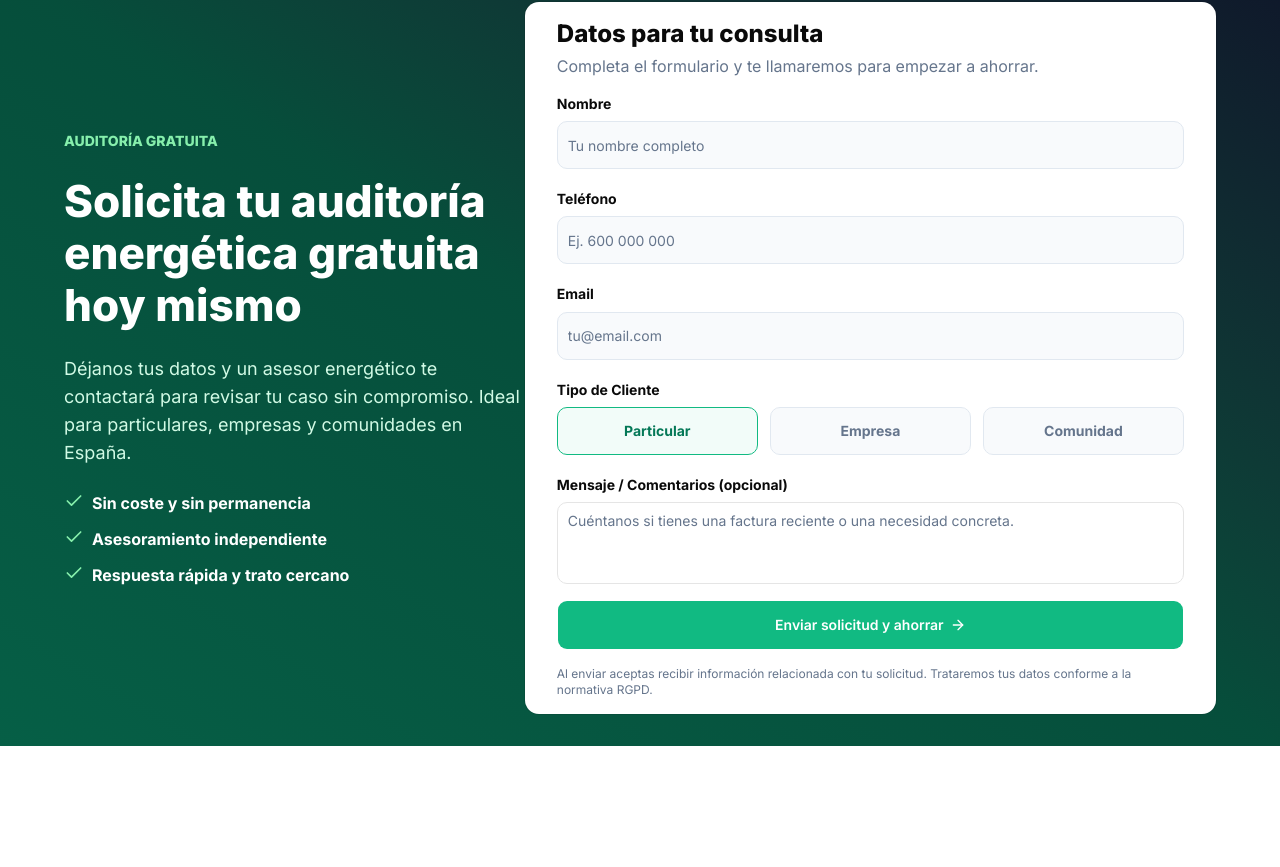
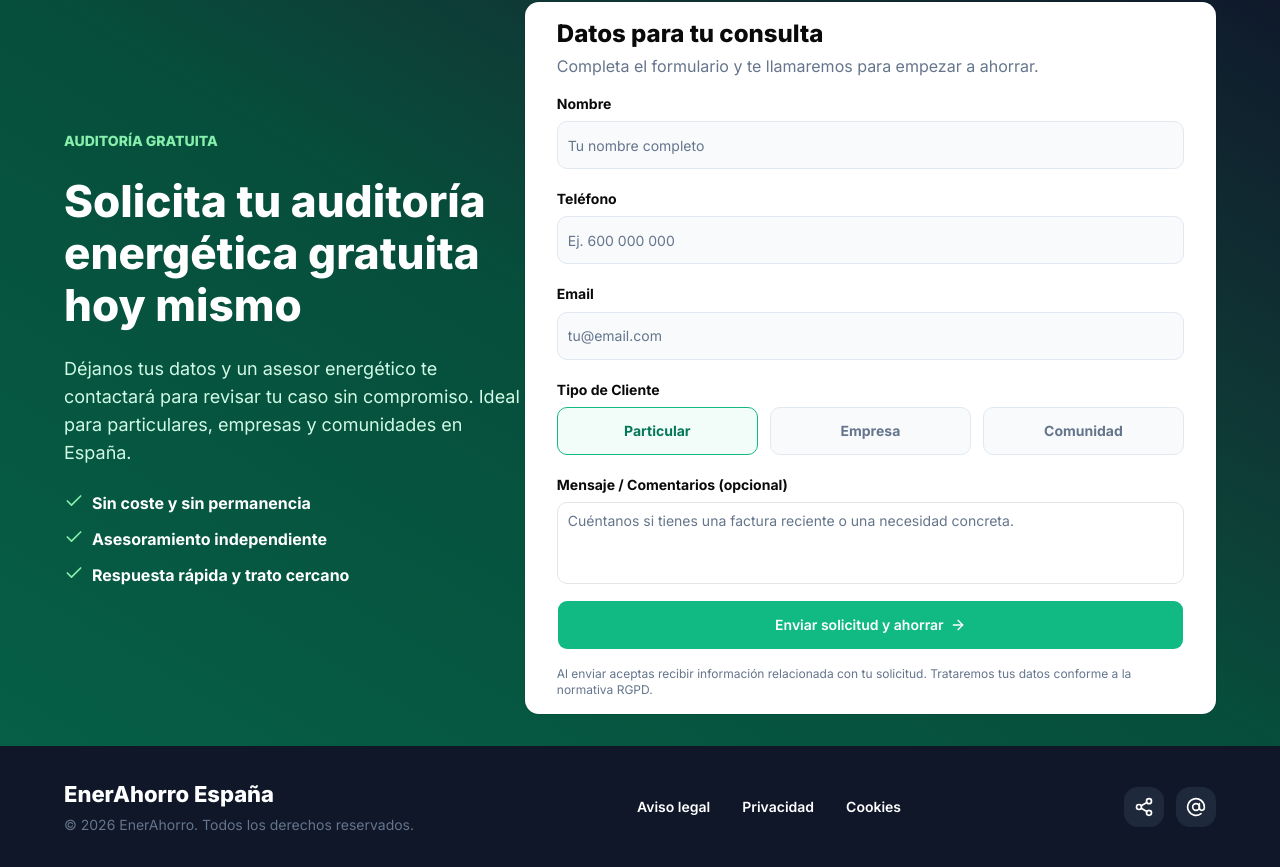
Before and after one commit to babaquero07/ener-ahorro, a Next.js app: page / in a window 1280 px wide. Shown: the part 4017-4884 px from the top of the page. Before the commit the page ends 4763 px from the top, so only its background shows below. Built offline with nearby package versions, Linux system fonts and the light colour scheme.

Commit message:
feat: add Footer component to layout for improved site navigation and information

```diff
--- a/app/layout.tsx
+++ b/app/layout.tsx
@@ -5,6 +5,7 @@ import { ThemeProvider } from "@/components/theme-provider"
 import { cn } from "@/lib/utils"
 import { NavBar } from "@/components/shared/nav-bar"
 import { MobileNav } from "@/components/shared/mobile-nav"
+import { Footer } from "@/components/shared/footer"
 
 const inter = Inter({ subsets: ["latin"], variable: "--font-sans" })
 
@@ -37,6 +38,7 @@ export default function RootLayout({
           </>
         </header>
         <ThemeProvider>{children}</ThemeProvider>
+        <Footer />
       </body>
     </html>
   )
--- /dev/null
+++ b/components/shared/footer.tsx
@@ -0,0 +1,57 @@
+import { AtSign, Share2 } from "lucide-react"
+import Link from "next/link"
+
+const footerLinks = [
+  {
+    label: "Aviso legal",
+    href: "#",
+  },
+  {
+    label: "Privacidad",
+    href: "#",
+  },
+  {
+    label: "Cookies",
+    href: "#",
+  },
+]
+
+export function Footer() {
+  const actualYear = new Date().getFullYear()
+
+  return (
+    <footer className="flex items-center justify-between bg-[#0f1729] px-8 py-8 md:px-16">
+      <div className="flex flex-col gap-1">
+        <h4 className="text-[22px] font-extrabold text-white">
+          EnerAhorro España
+        </h4>
+        <p className="text-sm text-muted-foreground">
+          {"\u00A9"} {actualYear} EnerAhorro. Todos los derechos reservados.
+        </p>
+      </div>
+
+      <ul className="flex items-center gap-8">
+        {footerLinks.map((link) => (
+          <li key={link.href} className="text-sm font-semibold text-white">
+            <Link href={link.href}>{link.label}</Link>
+          </li>
+        ))}
+      </ul>
+
+      <div className="flex items-center gap-3">
+        <Link
+          className="flex size-10 items-center justify-center rounded-xl bg-[#1E293B]"
+          href="#"
+        >
+          <Share2 className="size-5 text-white" />
+        </Link>
+        <Link
+          className="flex size-10 items-center justify-center rounded-xl bg-[#1E293B]"
+          href="#"
+        >
+          <AtSign className="size-5 text-white" />
+        </Link>
+      </div>
+    </footer>
+  )
+}
```
